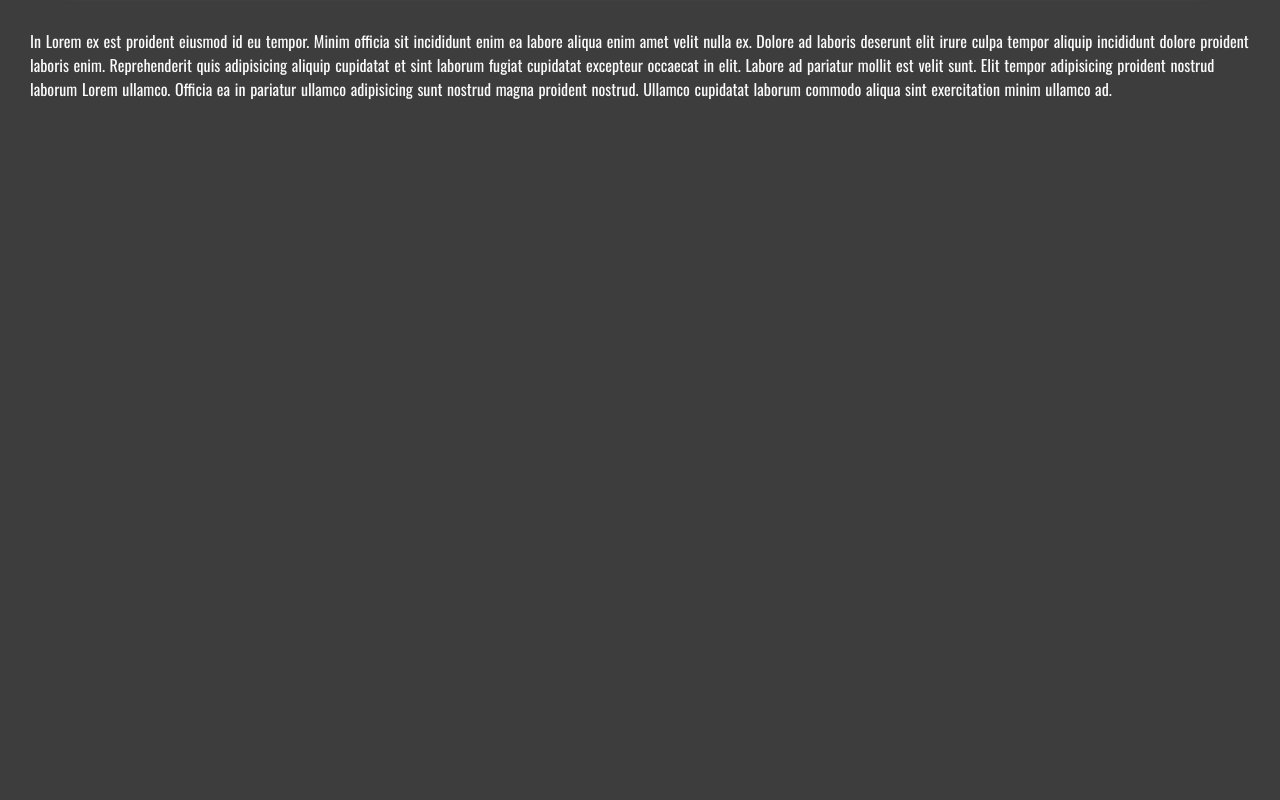
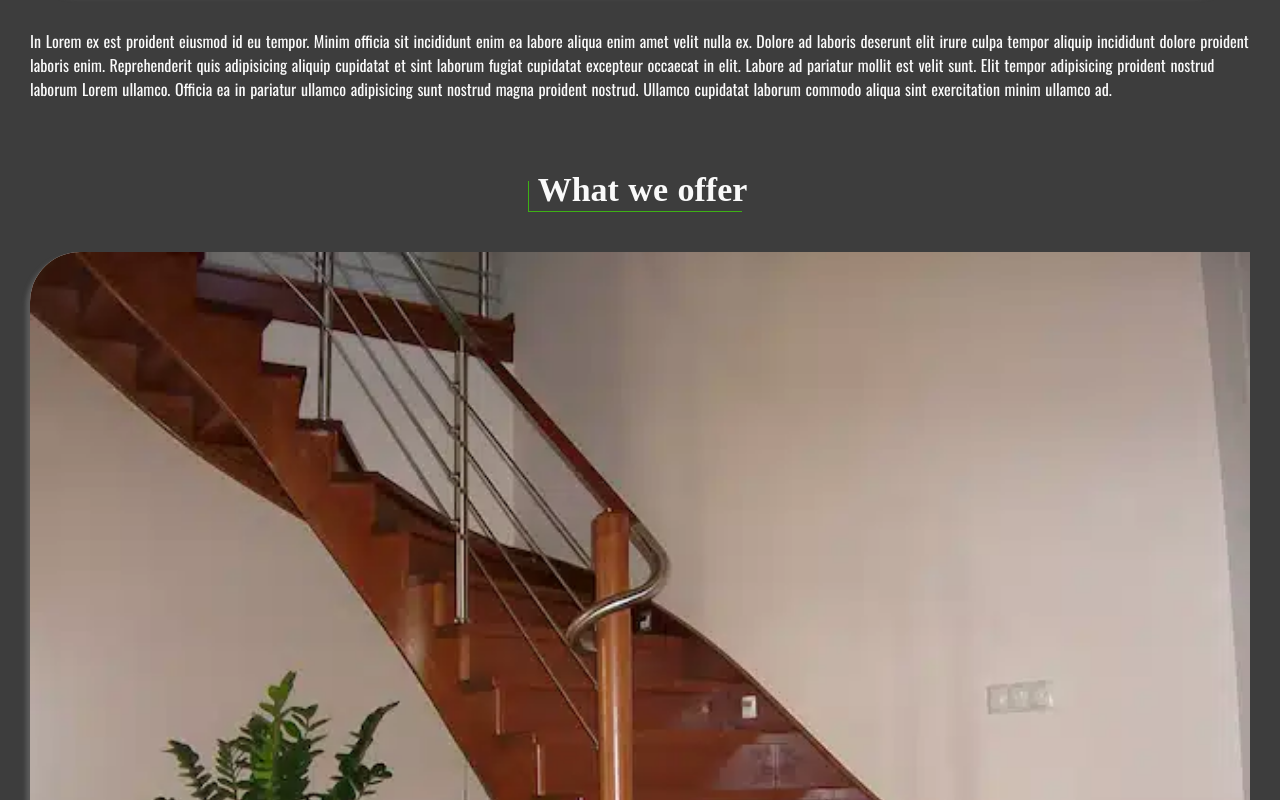
Before and after one commit to SztefkoKamil/wood-stairs, a Nuxt app: page / in a window 1280 px wide. Shown: the part 2000-2800 px from the top of the page. Before the commit the page ends 2101 px from the top, so only its background shows below. Built offline with nearby package versions, Linux system fonts and the light colour scheme; a web font is replaced by a local one.

Commit message:
Add Offer content
Offer-card imported.
Added template.
Added styles.
Added scripts.

```diff
--- a/components/Offer.vue
+++ b/components/Offer.vue
@@ -1,3 +1,54 @@
 <template>
-  <div></div>
+  <article id="offer" class="offer-container">
+    <div>
+      <h2 class="section-header">What we offer</h2>
+      <ul>
+        <Card
+          v-for="(card, i) in cards"
+          :key="card.img"
+          :card="card"
+          :class="{ reverse: i % 2 ? true : false }"
+        />
+      </ul>
+    </div>
+  </article>
 </template>
+
+<script>
+import Card from './Offer-card'
+
+export default {
+  components: { Card },
+  data() {
+    return {
+      cards: [
+        {
+          img: require('../assets/images/offer/thumbnail-offer-1.webp'),
+          text:
+            'Cupidatat dolore pariatur culpa quis minim dolore. Labore id enim ad proident esse consectetur Lorem mollit ut fugiat. Id eiusmod voluptate irure exercitation ex incididunt quis elit consequat.'
+        },
+        {
+          img: require('../assets/images/offer/thumbnail-offer-2.webp'),
+          text:
+            'Mollit qui duis ut sit non amet enim dolore adipisicing. Ea sit id proident eiusmod consectetur amet ea laborum id quis eu mollit dolore. Consequat enim nisi aliquip tempor veniam pariatur fugiat culpa officia esse.'
+        },
+        {
+          img: require('../assets/images/offer/thumbnail-offer-3.webp'),
+          text:
+            'Id aliqua minim ad eiusmod eu cupidatat qui nisi. Laboris ad nulla amet nostrud veniam id. Irure aliquip aute labore quis.  Lorem mollit ut fugiat.'
+        }
+      ]
+    }
+  }
+}
+</script>
+
+<style lang="scss">
+.offer-container {
+  padding: 70px 30px 0;
+
+  ul {
+    list-style: none;
+  }
+}
+</style>
```
